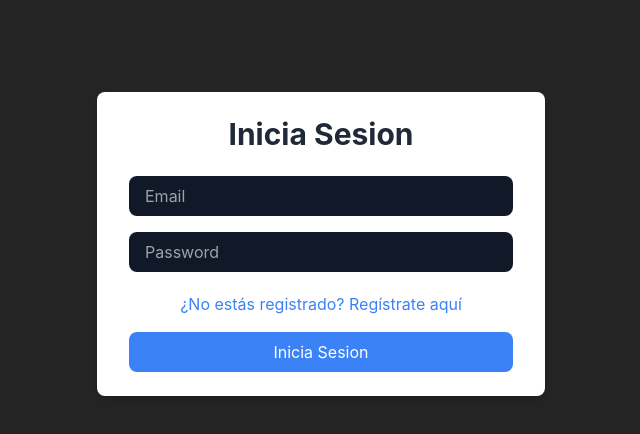
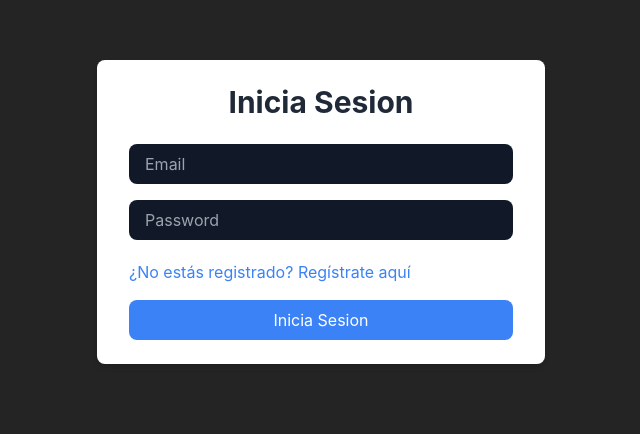
Before and after one commit to spawn22/proyect-veterinario, a React (Vite) app in the folder front/: page /login in a window 1280 px wide. Shown: the part 188-622 px from the top of the page, without its empty margins (319-959 px from the left). Built offline with nearby package versions, Linux system fonts and the light colour scheme.

Commit message:
Se cambian los estilos de #root a main-content dentro de rutas, para no afectar el navbar

```diff
--- a/front/src/App.css
+++ b/front/src/App.css
@@ -1,7 +1,7 @@
 
-#root {
+.main-content{
   max-width: 2000px;
   margin: 0 auto;
-  padding: 2rem;
+  padding: 0rem 2rem 2rem 2rem;
   text-align: center;
 }
--- a/front/src/components/ProtectedRoute/ProtectedRoute.jsx
+++ b/front/src/components/ProtectedRoute/ProtectedRoute.jsx
@@ -13,7 +13,9 @@ function ProtectedRoute() {
   return (
     <>
       <Menu />
-      <Outlet />
+      <main className="main-content">
+        <Outlet />
+      </main>
     </>
   );
 }
```
